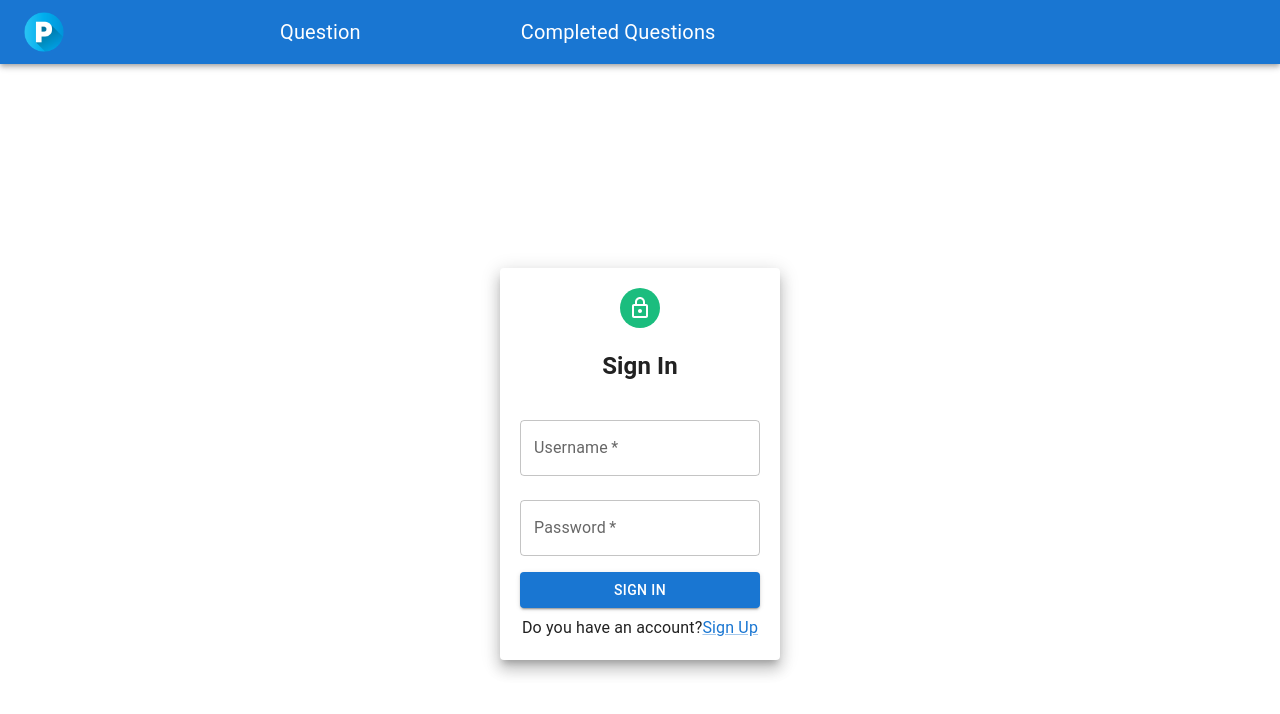
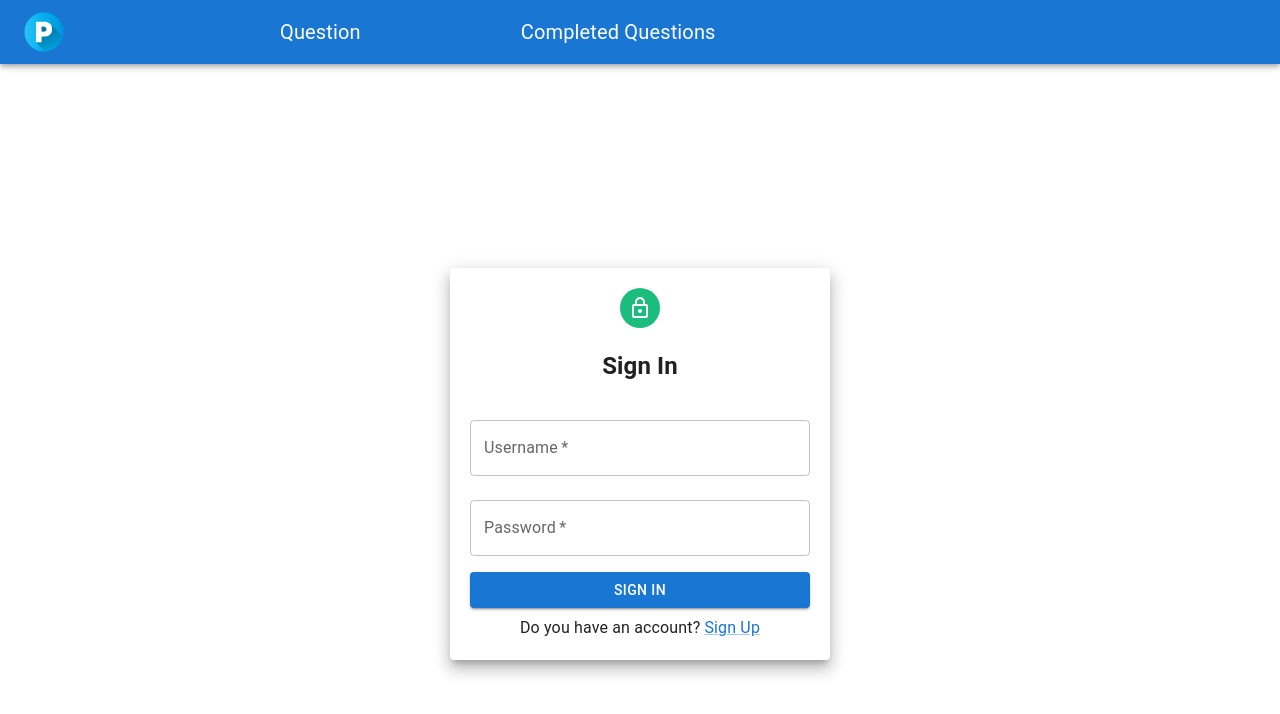
Before and after one commit to imadipal/ProcessF, a React (Create React App) app: page / in a window 1280 px wide. Shown: the top 714 px of the page. Built offline with nearby package versions, Linux system fonts and the light colour scheme.

Commit message:
Login and Register

```diff
--- a/src/components/Login.js
+++ b/src/components/Login.js
@@ -19,7 +19,7 @@ const Login = () => {
         }
     };
 
-    const paperStyle = { padding: 20, height: 'auto', width: 280, margin: "20px auto" };
+    const paperStyle = { padding: 20, height: 'auto', width: 380, margin: "20px auto" };
     const avatarStyle = { backgroundColor: '#1bbd7e' };
     const btnstyle = { margin: '8px 0' };
 
@@ -73,7 +73,7 @@ const Login = () => {
 
                 <Typography>
                     Do you have an account?
-                    <Link href="/register" >
+                    <Link href="/register" style={{ marginLeft: '4px' }} >
                         Sign Up
                     </Link>
                 </Typography>
--- a/src/components/Register.js
+++ b/src/components/Register.js
@@ -23,7 +23,7 @@ const Register = () => {
         }
     };
 
-    const paperStyle = { padding: 20, height: 'auto', width: 280, margin: "20px auto" };
+    const paperStyle = { padding: 20, height: 'auto', width: 380, margin: "20px auto" };
     const avatarStyle = { backgroundColor: '#1bbd7e' };
     const btnstyle = { margin: '8px 0' };
 
@@ -75,7 +75,7 @@ const Register = () => {
                 </form>
                 <Typography>
                     Do you have an account?
-                    <Link href="/" >
+                    <Link href="/" style={{ marginLeft: '4px' }}>
                         Sign In
                     </Link>
                 </Typography>
```
